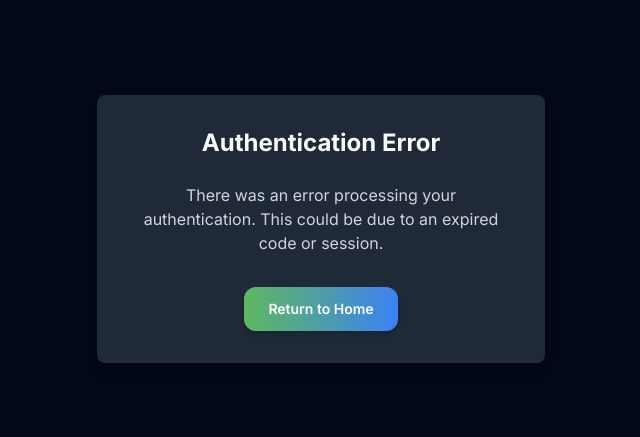
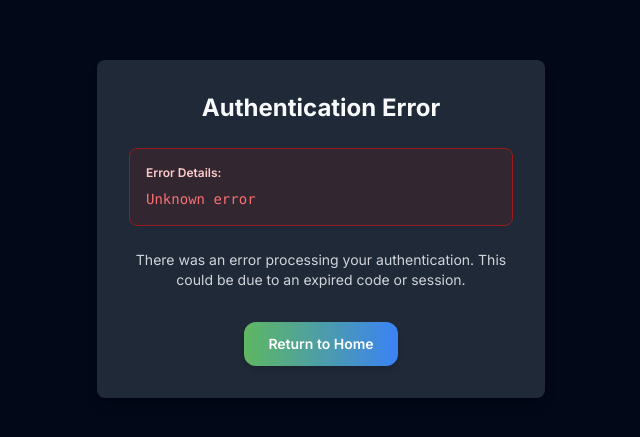
Before and after one commit to ajaxbo360/feedvote-saas-mvp-v1, a Next.js app: page /auth/auth-code-error in a window 1280 px wide. Shown: the part 171-608 px from the top of the page, without its empty margins (319-959 px from the left). Built offline with nearby package versions, Linux system fonts and the light colour scheme; no server answers.

Commit message:
env-debug

```diff
--- a/src/app/auth/auth-code-error/page.tsx
+++ b/src/app/auth/auth-code-error/page.tsx
@@ -1,21 +1,25 @@
 import Link from 'next/link';
 import { Button } from '@/components/ui/button';
 
-export default function AuthCodeError() {
+export default function AuthCodeError({ searchParams }: { searchParams: { error?: string } }) {
+  const errorMessage = searchParams.error ? decodeURIComponent(searchParams.error) : 'Unknown error';
+
   return (
     <div className="flex flex-col items-center justify-center min-h-screen px-4">
       <div className="max-w-md w-full p-8 bg-white rounded-lg shadow-lg dark:bg-gray-800">
         <h1 className="text-2xl font-bold text-center mb-6">Authentication Error</h1>
 
-        <p className="text-gray-600 dark:text-gray-300 mb-8 text-center">
+        <div className="mb-6 p-4 bg-red-50 dark:bg-red-900/20 rounded-lg border border-red-200 dark:border-red-800">
+          <p className="text-xs font-semibold text-red-800 dark:text-red-200 mb-2">Error Details:</p>
+          <p className="text-sm font-mono text-red-600 dark:text-red-400 break-words">{errorMessage}</p>
+        </div>
+
+        <p className="text-gray-600 dark:text-gray-300 mb-8 text-center text-sm">
           There was an error processing your authentication. This could be due to an expired code or session.
         </p>
 
         <div className="flex justify-center">
-          <Button
-            asChild
-            className="h-11 gradient-button rounded-xl px-6 py-3 font-semibold text-sm shadow-md bg-gradient-to-r from-green-500 to-blue-500 hover:from-green-600 hover:to-blue-600 text-white"
-          >
+          <Button asChild className="h-11 gradient-button rounded-xl px-6 py-3 font-semibold text-sm shadow-md">
             <Link href="/">Return to Home</Link>
           </Button>
         </div>
```
